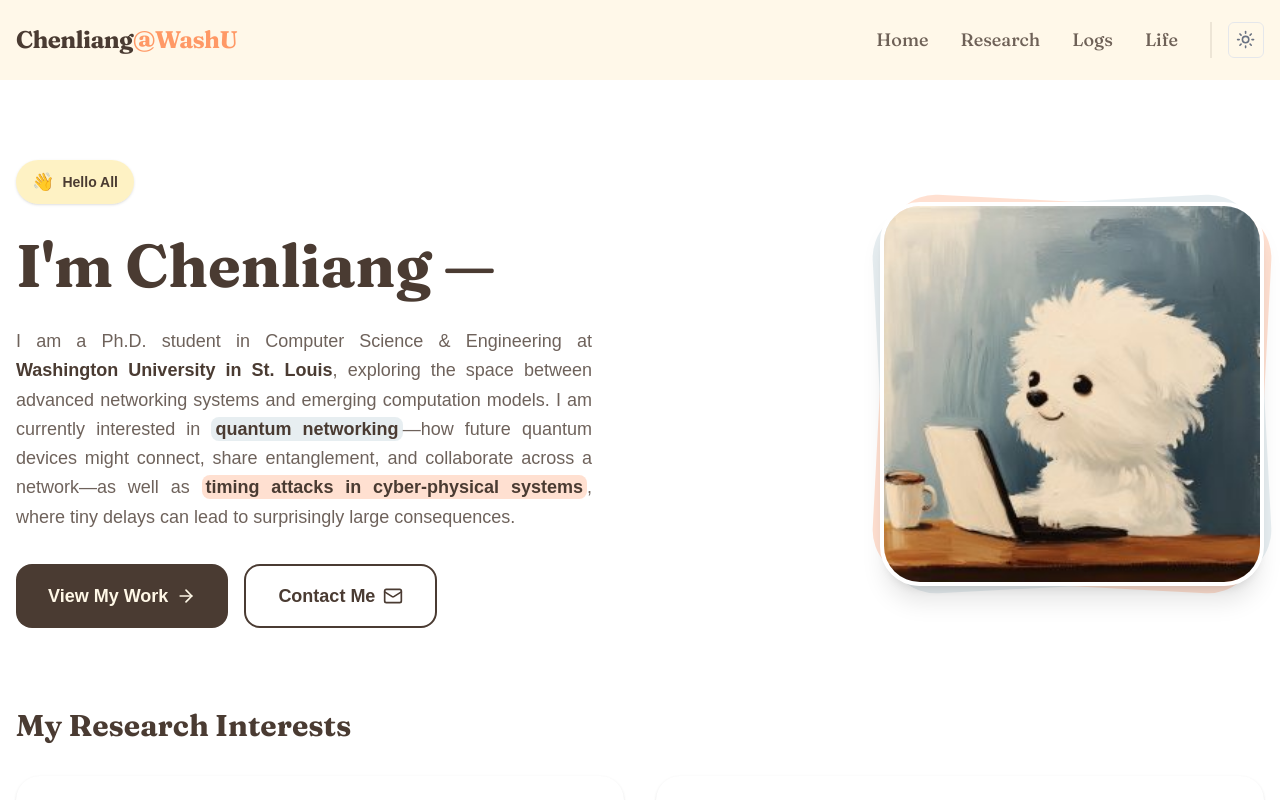
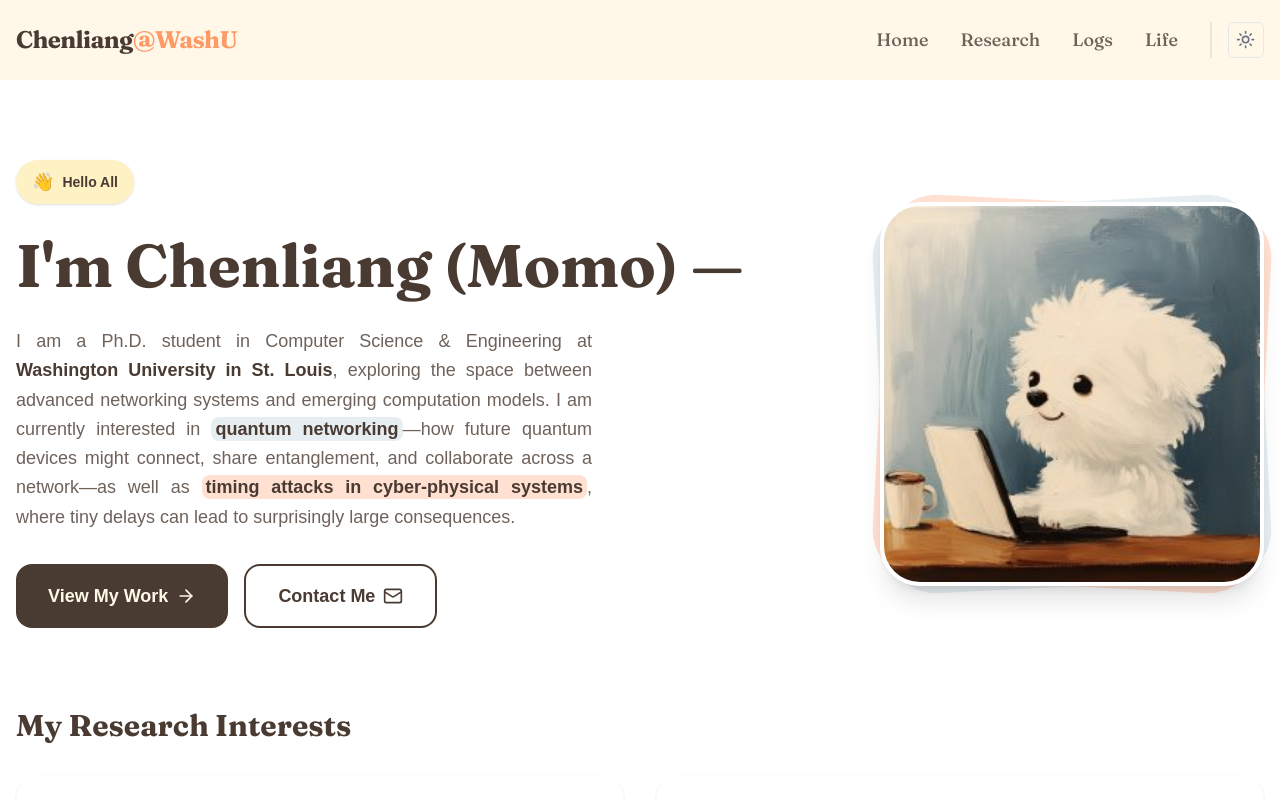
Before and after one commit to ChenliangTian/chenliangtian.github.io, a Next.js app: page / in a window 1280 px wide. Shown: the top 800 px of the page. Built offline with nearby package versions, Linux system fonts and the light colour scheme.

Commit message:
Update Hero title to include (Momo)

```diff
--- a/src/components/Hero.tsx
+++ b/src/components/Hero.tsx
@@ -15,7 +15,7 @@ export function Hero() {
             </div>
 
             <h1 className="mb-4 md:mb-6 font-heading text-3xl font-bold leading-tight text-brown dark:text-cream sm:text-4xl md:text-5xl lg:text-6xl">
-              I'm Chenliang —
+              I'm Chenliang (Momo) —
             </h1>
 
             <p className="mb-6 md:mb-8 max-w-xl text-base md:text-lg font-medium leading-relaxed text-brown/80 dark:text-cream/80 text-justify">
```
